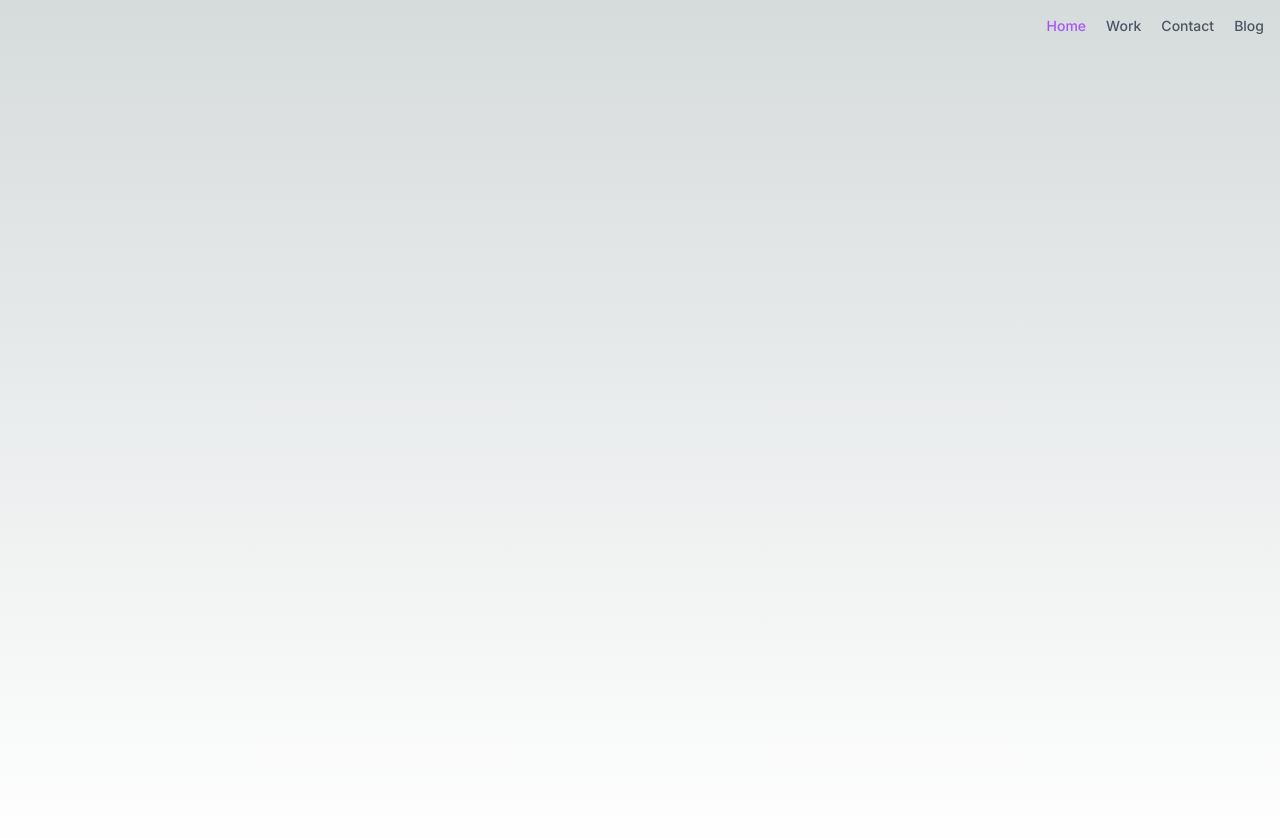
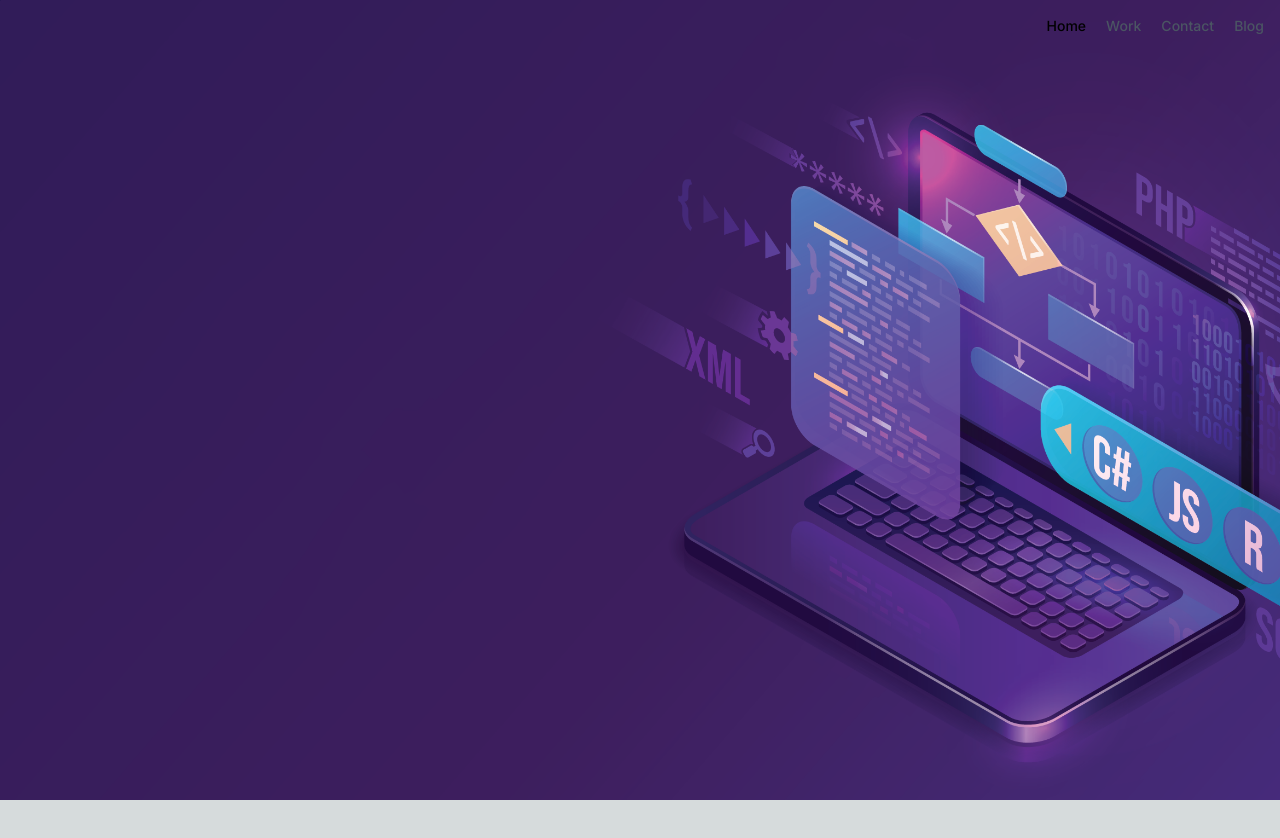
Before and after one commit to CaffeineIssues/gm-dev-landingpage, a Next.js app: page / in a window 1280 px wide. Shown: the top 838 px of the page. After the commit the page ends 800 px from the top, so only its background shows below. Built offline with nearby package versions, Linux system fonts and the light colour scheme.

Commit message:
bg setup

```diff
--- a/src/app/Theme/Header/HorizontalNavBar/Main.tsx
+++ b/src/app/Theme/Header/HorizontalNavBar/Main.tsx
@@ -57,7 +57,7 @@ export default function Main() {
       >
         <div className="flex flex-col gap-5 mt-5 sm:flex-row sm:items-center sm:justify-end sm:mt-0 sm:pl-5">
           <a
-            className="font-medium text-purple-500"
+            className="font-medium text-white-500"
             href="#"
             aria-current="page"
           >
--- a/src/app/layout.tsx
+++ b/src/app/layout.tsx
@@ -17,10 +17,7 @@ export default function RootLayout({
 }) {
   return (
     <html lang="en">
-      <body className={inter.className}>
-        <Header />
-        {children}
-      </body>
+      <body className={inter.className}>{children}</body>
     </html>
   );
 }
--- a/src/app/page.tsx
+++ b/src/app/page.tsx
@@ -1,9 +1,12 @@
 import React from 'react';
 import Image from 'next/image';
+import Header from './Theme/Header/HorizontalNavBar/Main';
 export default function Home() {
   return (
-    <div className="md:container  h-screen">
-      <></>
+    <div className=" h-screen  bg-cover bg-[url('/bg.png')]">
+      <>
+        <Header />
+      </>
     </div>
   );
 }
```
Also changed, not shown: public/bg.png (added).
